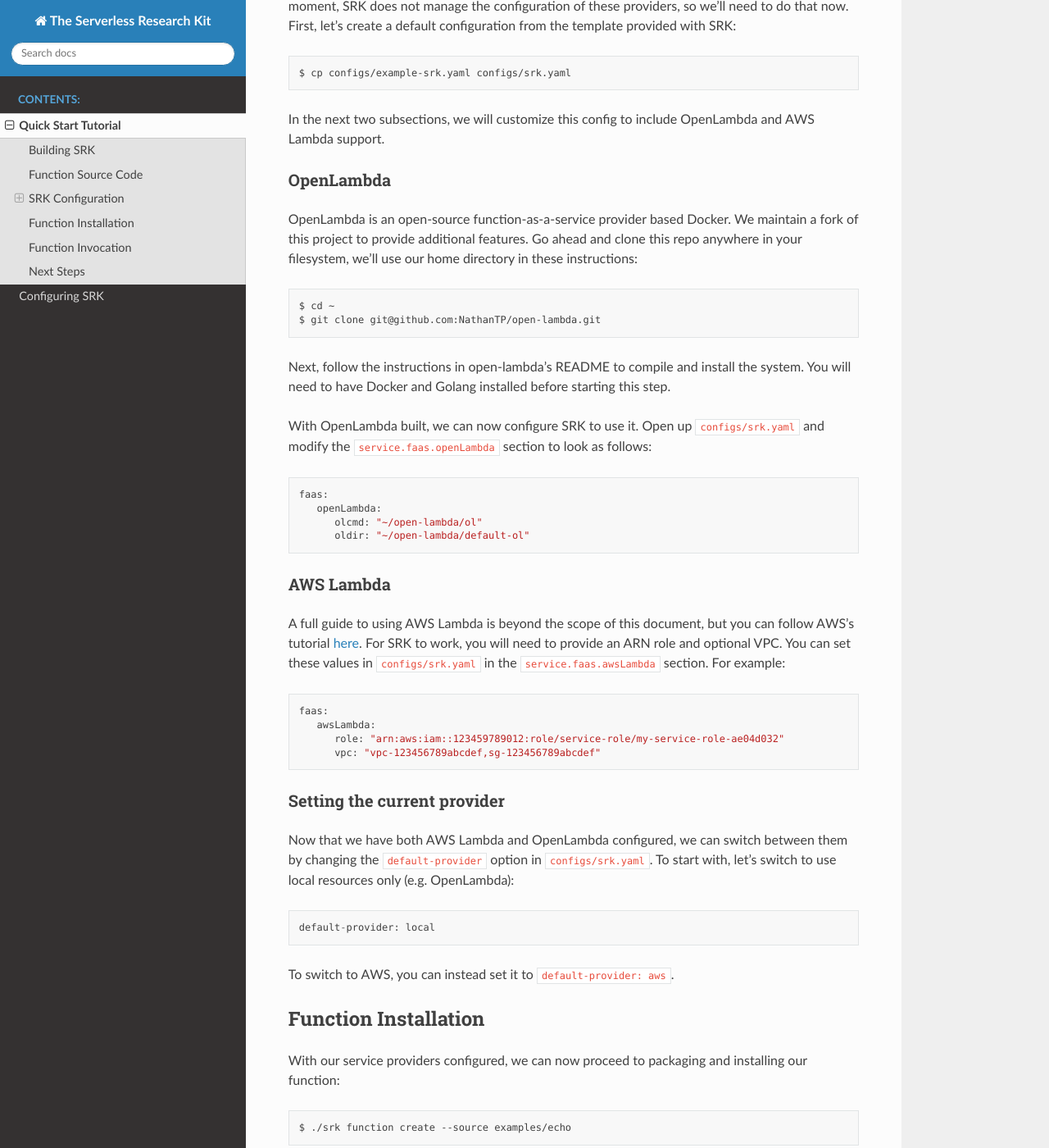
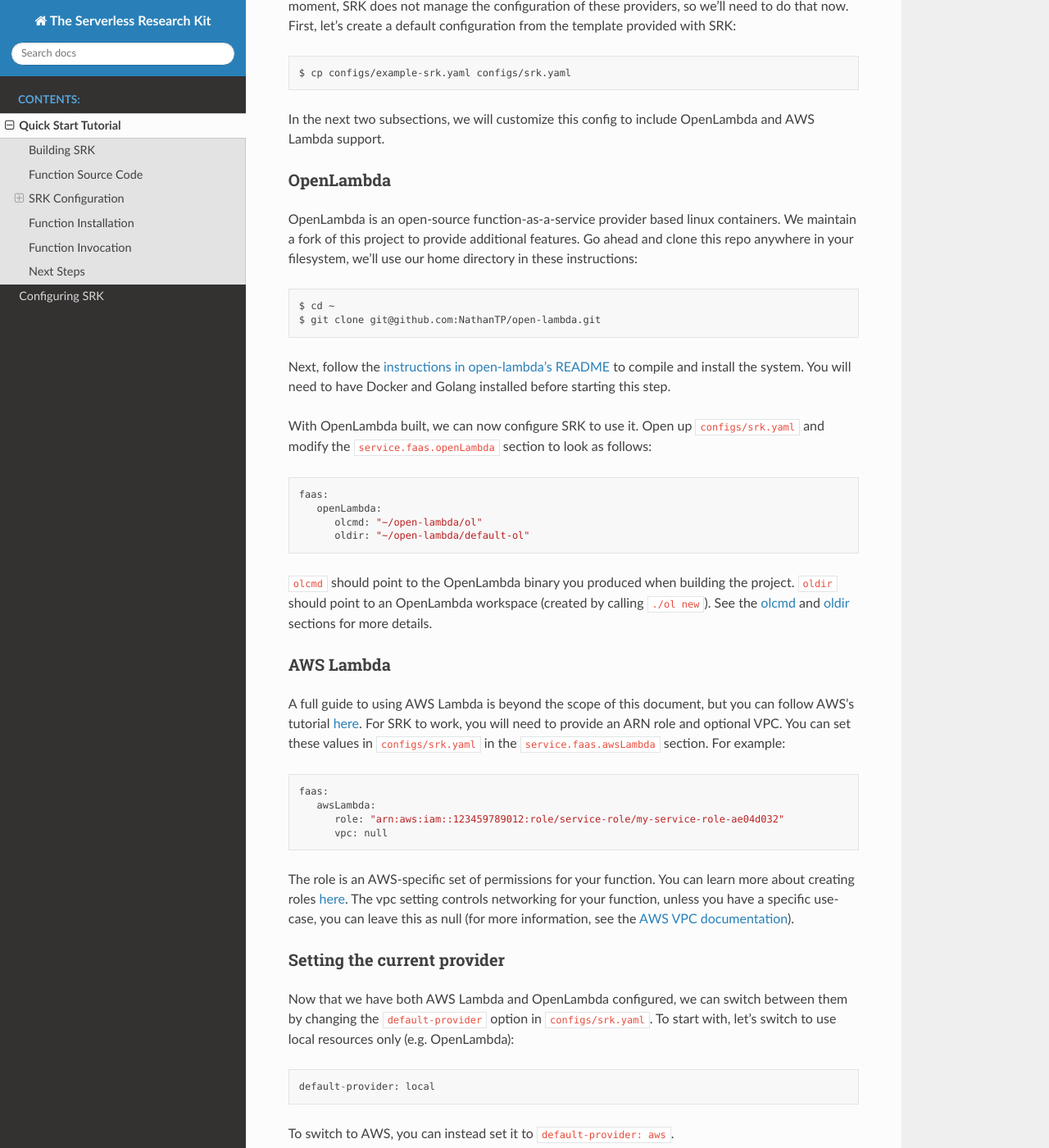
Before and after one commit to serverlessresearch/srk, a Sphinx documentation site: the page built from docs/source/QuickStart.rst, in a window 1280 px wide and 1400 px high, scrolled down 1079 px. Shown: the whole window at 82% size. Built offline with Sphinx 7.4.7 and the Read the Docs theme 2.0.0, drawn with Linux system fonts in a browser that asks for light colours.

Commit message:
Several minor documentation updates from code review.

```diff
--- a/docs/source/Configuration.rst
+++ b/docs/source/Configuration.rst
@@ -32,11 +32,15 @@
    <https://github.com/NathanTP/open-lambda>`_ to get a few additional features.
    Make sure you use this fork instead of the upstream version (for now).
 
+.. _config-olcmd:
+
 olcmd
 """""""""""""""""""
 SRK's OL wrapper needs to know which binary to invoke when interacting with a
 local instance. Download and compile OL locally and then set this option to the
 path to the ``ol`` binary.
+
+.. _config-oldir:
 
 oldir
 """"""""""""""""""""
--- a/docs/source/QuickStart.rst
+++ b/docs/source/QuickStart.rst
@@ -1,4 +1,4 @@
-.. _tutorial_quickstart
+.. _tutorial_quickstart:
 
 ======================
 Quick Start Tutorial
@@ -65,19 +65,20 @@
 
 OpenLambda
 =================
-OpenLambda is an open-source function-as-a-service provider based Docker. We
-maintain a fork of this project to provide additional features. Go ahead and
-clone this repo anywhere in your filesystem, we'll use our home directory in
-these instructions:
+OpenLambda is an open-source function-as-a-service provider based linux
+containers. We maintain a fork of this project to provide additional features.
+Go ahead and clone this repo anywhere in your filesystem, we'll use our home
+directory in these instructions:
 
 ::
 
    $ cd ~
    $ git clone git@github.com:NathanTP/open-lambda.git
 
-Next, follow the instructions in open-lambda's README to compile and install
-the system. You will need to have Docker and Golang installed before starting
-this step.
+Next, follow the `instructions in open-lambda's README
+<https://github.com/NathanTP/open-lambda/blob/master/README.md>`_ to compile and
+install the system. You will need to have Docker and Golang installed before
+starting this step.
 
 With OpenLambda built, we can now configure SRK to use it. Open up
 ``configs/srk.yaml`` and modify the ``service.faas.openLambda`` section to look
@@ -89,6 +90,11 @@
       openLambda:
          olcmd: "~/open-lambda/ol"
          oldir: "~/open-lambda/default-ol"
+
+``olcmd`` should point to the OpenLambda binary you produced when building the
+project. ``oldir`` should point to an OpenLambda workspace (created by calling
+``./ol new``). See the :ref:`config-olcmd` and :ref:`config-oldir` sections for
+more details.
 
 AWS Lambda
 =============
@@ -104,7 +110,15 @@
    faas:
       awsLambda:
          role: "arn:aws:iam::123459789012:role/service-role/my-service-role-ae04d032"
-         vpc: "vpc-123456789abcdef,sg-123456789abcdef"
+         vpc: null
+
+The role is an AWS-specific set of permissions for your function. You can learn
+more about creating roles `here
+<https://docs.aws.amazon.com/lambda/latest/dg/lambda-intro-execution-role.html>`_.
+The vpc setting controls networking for your function, unless you have a
+specific use-case, you can leave this as null (for more information, see the `AWS VPC
+documentation
+<https://docs.aws.amazon.com/lambda/latest/dg/configuration-vpc.html>`_).
 
 Setting the current provider
 =================================
```
